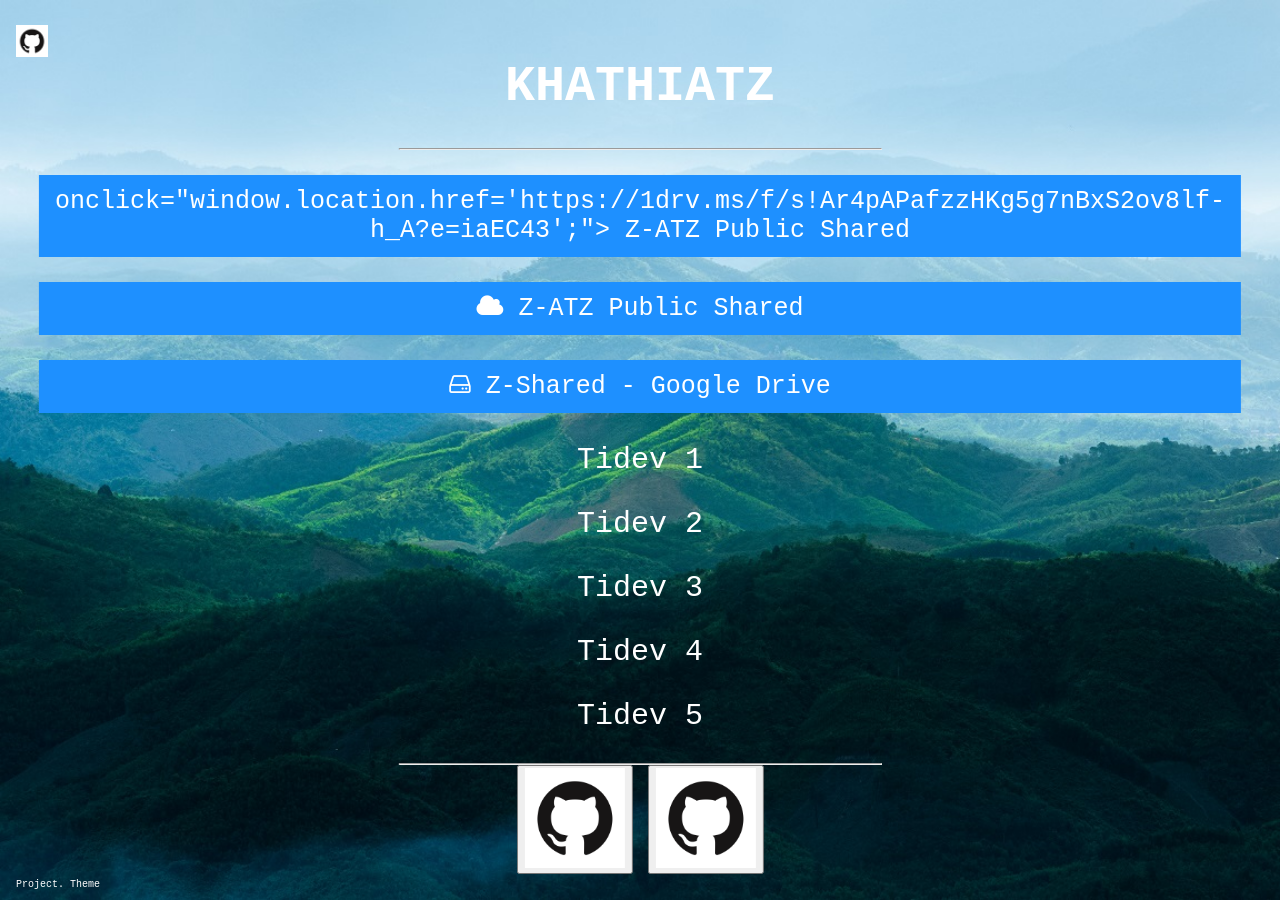
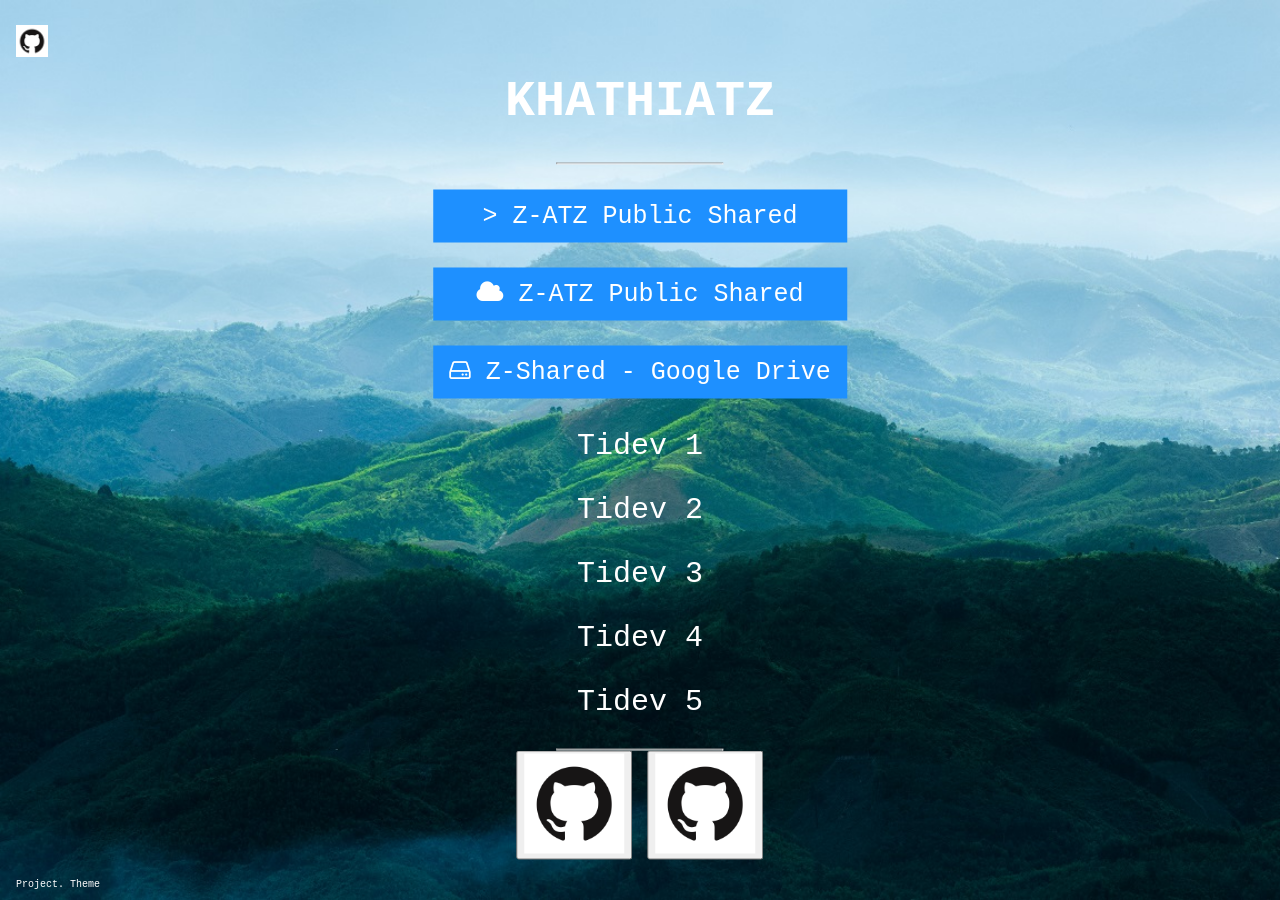
Before and after one commit to khathiatz/khathiatz.github.io, a Jekyll site: the page index.html, which Jekyll copies as it is, in a window 1280 px wide. Built offline with Jekyll 4.4.1, drawn with Linux system fonts in a browser that asks for light colours.

Commit message:
Update index.html

```diff
--- a/index.html
+++ b/index.html
@@ -96,7 +96,7 @@
   <div class="middle">
     <h1>KHATHIATZ</h1>
     <hr>
-    <p <button class="btn" <i class="fa fa-home"></i> onclick="window.location.href='https://1drv.ms/f/s!Ar4pAPafzzHKg5g7nBxS2ov8lf-h_A?e=iaEC43';"> Z-ATZ Public Shared</button></p>
+    <p <button class="btn" onclick="window.location.href='https://1drv.ms/f/s!Ar4pAPafzzHKg5g7nBxS2ov8lf-h_A?e=iaEC43';" <i class="fa fa-home"></i>> Z-ATZ Public Shared</button></p>
 
     <p <button class="btn"><i class="fa fa-cloud"></i> <a href="https://1drv.ms/f/s!Ar4pAPafzzHKg5g7nBxS2ov8lf-h_A?e=iaEC43">Z-ATZ Public Shared</a></button> </p>
     <p <button class="btn" href="https://drive.google.com/drive/folders/1qp38ispx670sFExTzvyWC-PhF2oBlcXg?usp=sharing"><i class="fa fa-hdd-o"></i> Z-Shared - Google Drive</button> </p>
```
